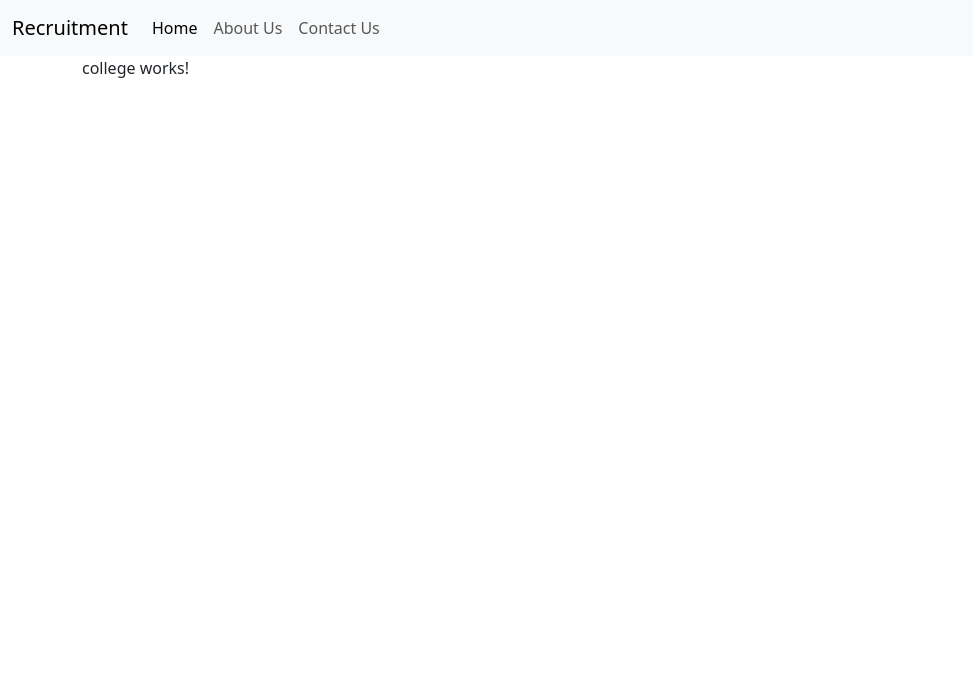
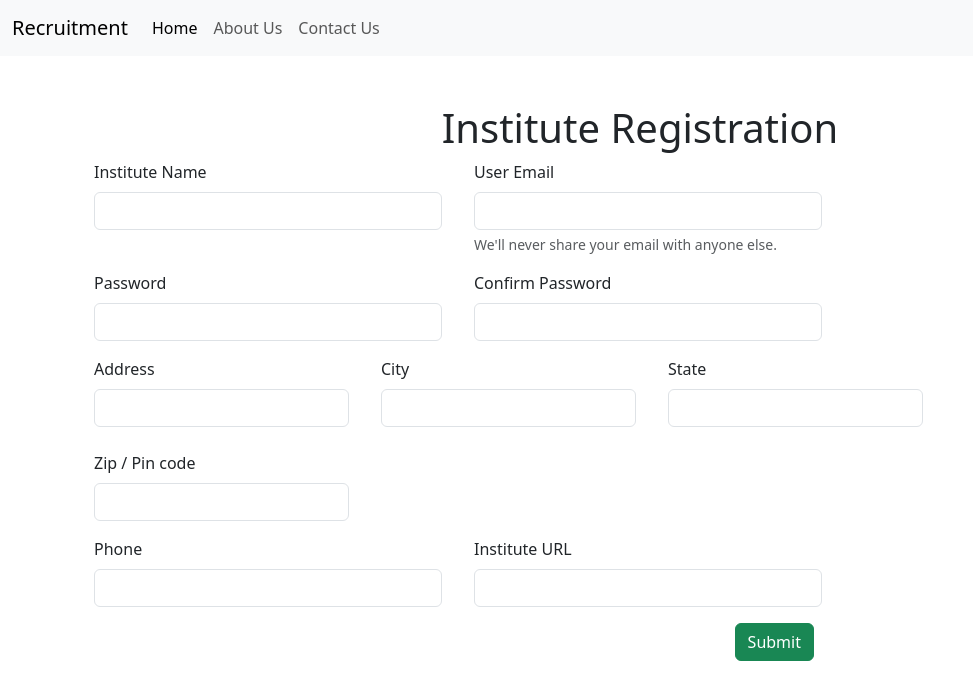
Before and after one commit to inn-vasug/Innovation_Team, an Angular app in the folder StuRec/: page /Register-College in a window 1280 px wide. Shown: the top 700 px of the page, without its empty margins (0-973 px from the left). Built offline with nearby package versions, Linux system fonts and the light colour scheme.

Commit message:
Corrected Institute Registration

```diff
--- a/StuRec/src/app/registration/college/college.component.html
+++ b/StuRec/src/app/registration/college/college.component.html
@@ -1 +1,81 @@
-<p>college works!</p>
+<div class="container text-center mt-5">
+    <h1 class="display-6">Institute Registration</h1>
+    <form [formGroup]="regDetails" (ngSubmit)="onRegister()">
+        <div class="row gap-2 text-start">
+            <div class="col-sm-12 col-md-6 col-lg-4">
+                <div class="mb3">
+                    <label for="instituteName" class="form-label">Institute Name</label>
+                    <input type="text" formControlName="instituteName" class="form-control" id="instituteName" >
+                </div>
+            </div>
+            <div class="col-sm-12 col-md-6 col-lg-4">
+                <div class="mb-3">
+                    <label for="userEmail" class="form-label">User Email</label>
+                    <input type="email"  formControlName="userEmail" class="form-control" id="userEmail" aria-describedby="emailHelp">
+                    <div id="emailHelp" class="form-text">We'll never share your email with anyone else.</div>
+                </div>
+            </div>
+        </div>
+        <div class="row gap-2 text-start">
+            <div class="col-sm-12 col-md-6 col-lg-4">
+                <div class="mb-3">
+                    <label for="password" class="form-label">Password</label>
+                    <input type="password" formControlName="password" class="form-control" id="password">
+                </div>
+            </div>
+            <div class="col-sm-12 col-md-6 col-lg-4">
+                <div class="mb-3">
+                    <label for="confirmPassword" class="form-label">Confirm Password</label>
+                    <input type="password" formControlName="confirmPassword" class="form-control" id="confirmPassword">
+                </div>
+            </div>
+        </div>
+        <div class="row gap-2 text-start">
+            <div class="col-sm-12 col-md-6 col-lg-3">
+                <div class="mb-3">
+                    <label for="address" class="form-label">Address</label>
+                    <input type="text" formControlName="address" class="form-control" id="address">
+                </div>
+            </div>
+            <div class="col-sm-12 col-md-6 col-lg-3">
+                <div class="mb-3">
+                    <label for="city" class="form-label">City</label>
+                    <input type="text" formControlName="city" class="form-control" id="city">
+                </div>
+            </div>
+            <div class="col-sm-12 col-md-6 col-lg-3">
+                <div class="mb-3">
+                    <label for="state" class="form-label">State</label>
+                    <input type="text" formControlName="state" class="form-control" id="state">
+                </div>
+            </div>
+            <div class="col-sm-12 col-md-6 col-lg-3">
+                <div class="mb-3">
+                    <label for="zip" class="form-label">Zip / Pin code</label>
+                    <input type="text" formControlName="zip" class="form-control" id="zip">
+                </div>
+            </div>
+        </div>
+        <div class="row gap-2 text-start">
+            <div class="col-sm-12 col-md-6 col-lg-4">
+                <div class="mb-3">
+                    <label for="phone" class="form-label">Phone</label>
+                    <input type="text" formControlName="phone" class="form-control" id="phone">
+                </div>
+            </div>
+            <div class="col-sm-12 col-md-6 col-lg-4">
+                <div class="mb-3">
+                    <label for="instituteURL" class="form-label">Institute URL</label>
+                    <input type="text" formControlName="instituteURL" class="form-control" id="instituteURL">
+                </div>
+            </div>
+        </div>
+        <div class="row gap-2">
+            <div class="col-8 text-end">
+                <div class="mb-3">
+                    <button type="submit" [disabled]="!regDetails.valid" class="btn btn-success mb-3">Submit</button>
+                </div>
+            </div>
+        </div>
+    </form>
+</div>
--- a/StuRec/src/app/registration/college/college.component.ts
+++ b/StuRec/src/app/registration/college/college.component.ts
@@ -1,4 +1,5 @@
 import { Component } from '@angular/core';
+import { FormGroup, FormControl } from '@angular/forms';
 
 @Component({
   selector: 'app-college',
@@ -6,5 +7,20 @@ import { Component } from '@angular/core';
   styleUrls: ['./college.component.css']
 })
 export class CollegeComponent {
+  regDetails = new FormGroup({
+    instituteName: new FormControl(''),
+    userEmail: new FormControl(''),
+    password: new FormControl(''),
+    confirmPassword: new FormControl(''),
+    address: new FormControl(''),
+    city: new FormControl(''),
+    state: new FormControl(''),
+    zip: new FormControl(''),
+    phone: new FormControl(''),
+    instituteURL: new FormControl('')
+  });
 
+  onRegister() {
+    console.log(this.regDetails.value);
+  }
 }
```
